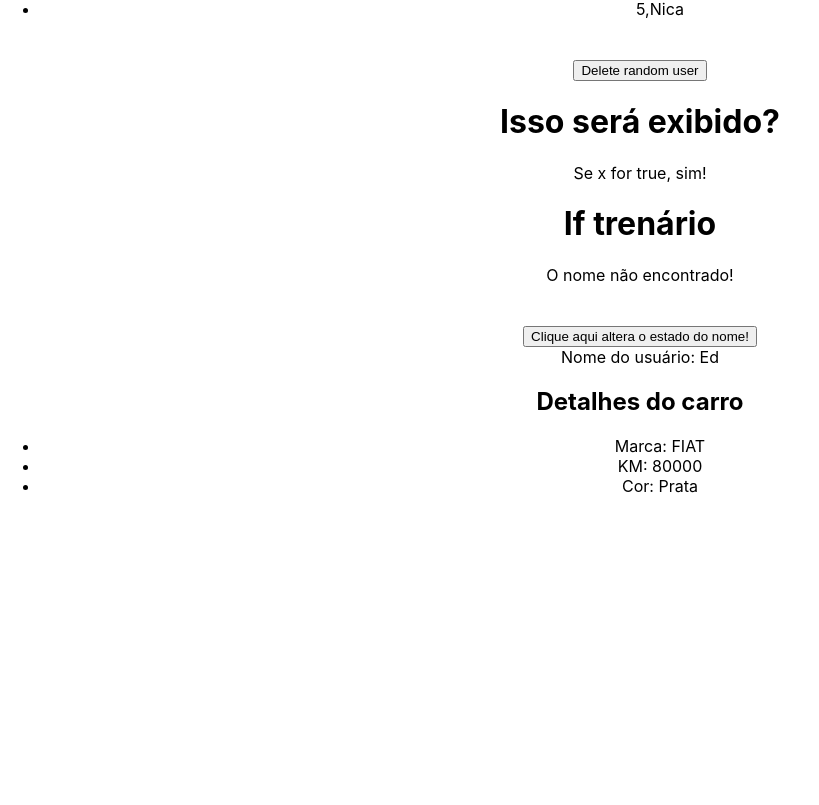
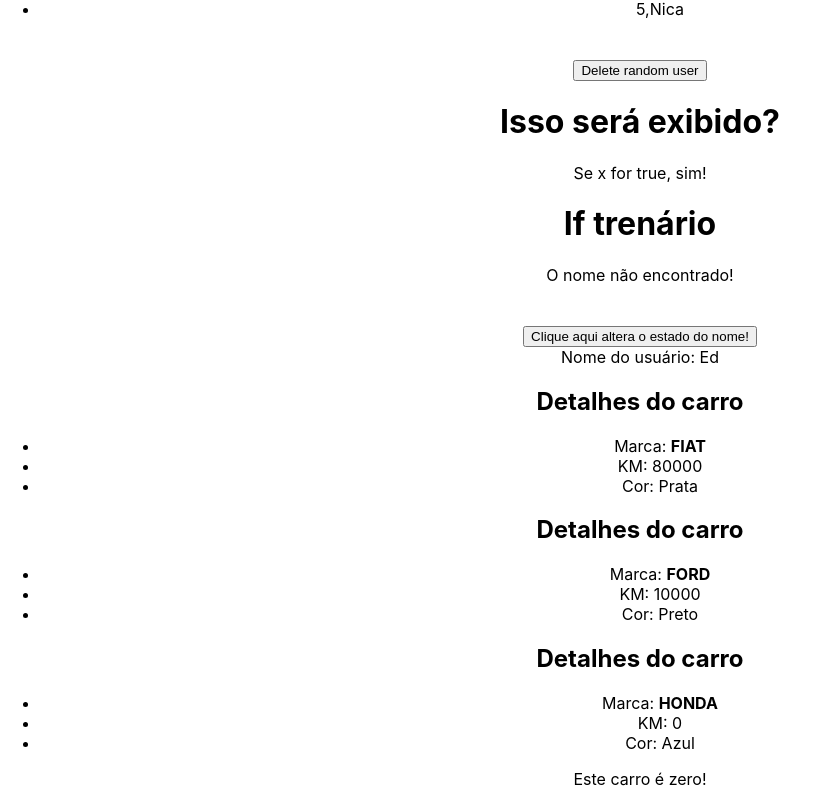
Before and after one commit to Miguelito2926/Treinamento-React, a React (Create React App) app: page / in a window 1280 px wide. Shown: the part 1483-2288 px from the top of the page, without its empty margins (0-819 px from the left). Before the commit the page ends 1995 px from the top, so only its background shows below. Built offline with nearby package versions, Linux system fonts and the light colour scheme.

Commit message:
Reenderização de listas em componentes

```diff
--- a/src/App.js
+++ b/src/App.js
@@ -7,8 +7,28 @@ import ManageData from './components/ManageData'
 import ShowUserName from './components/ShowUserName'
 
 function App () {
+  const cars = [
+    { id: 1, model: 'Fiat', color: 'Amarelo', km: 0, newCar: true },
+    { id: 2, model: 'Ford', color: 'Azul', km: 0, newCar: true },
+    { id: 3, model: 'VW', color: 'Vermelho', km: 1000, newCar: false },
+    { id: 4, model: 'GM', color: 'Rosa', km: 0, km: 0, newCar: true },
+    { id: 5, model: 'Honda', color: 'Branco', km: 20000, newCar: false },
+    { id: 6, model: 'BYD', color: 'Cinza', km: 50000, newCar: false },
+    { id: 7, model: 'Cherry', color: 'Verde', km: 0, newCar: true }
+  ]
+
   return (
     <div className='App'>
+      {/*Loop em array de objetos, usando iteração do componente*/}
+      {cars.map(car => {
+        <CarDetails
+          model={car.model}
+          color={car.color}
+          km={car.km}
+          newCar={car.newCar}
+        />
+      })}
+
       <h1>Bem-vindo! Fundamentos 2 intermediário</h1>
 
       {/*Imagem em public */}
@@ -20,14 +40,18 @@ function App () {
       <div>
         <img src={Donald} alt='Pato' />
       </div>
-      <ManageData/>
-      <LisRender/>
-      <ConditionalRender/>
+      <ManageData />
+      <LisRender />
+      <ConditionalRender />
       {/*Props */}
-      <ShowUserName name="Ed"/>
+      <ShowUserName name='Ed' />
 
       {/*Destrucruring*/}
-      <CarDetails model="FIAT" km={80000} color="Prata"/>
+      <CarDetails model='FIAT' km={80000} color='Prata' newCar={false} />
+
+      {/*Reaproveitando componentes */}
+      <CarDetails model='FORD' km={10000} color='Preto' newCar={false} />
+      <CarDetails model='HONDA' km={0} color='Azul' newCar={true} />
     </div>
   )
 }
--- a/src/components/CarDetails.js
+++ b/src/components/CarDetails.js
@@ -1,13 +1,14 @@
 //Trabalhando com Destructuring de props*
-export default function CarDetails({model, km, color}) {
+export default function CarDetails({model, km, color, newCar}) {
   return (
     <div>
         <h2>Detalhes do carro</h2>
         <ul>
-            <li>Marca: {model}</li>
+            <li>Marca: <strong>{model}</strong></li>
             <li>KM: {km}</li>
             <li>Cor: {color}</li>
         </ul>
+        {newCar && <p>Este carro é zero!</p>}
     </div>
   )
 }
```
